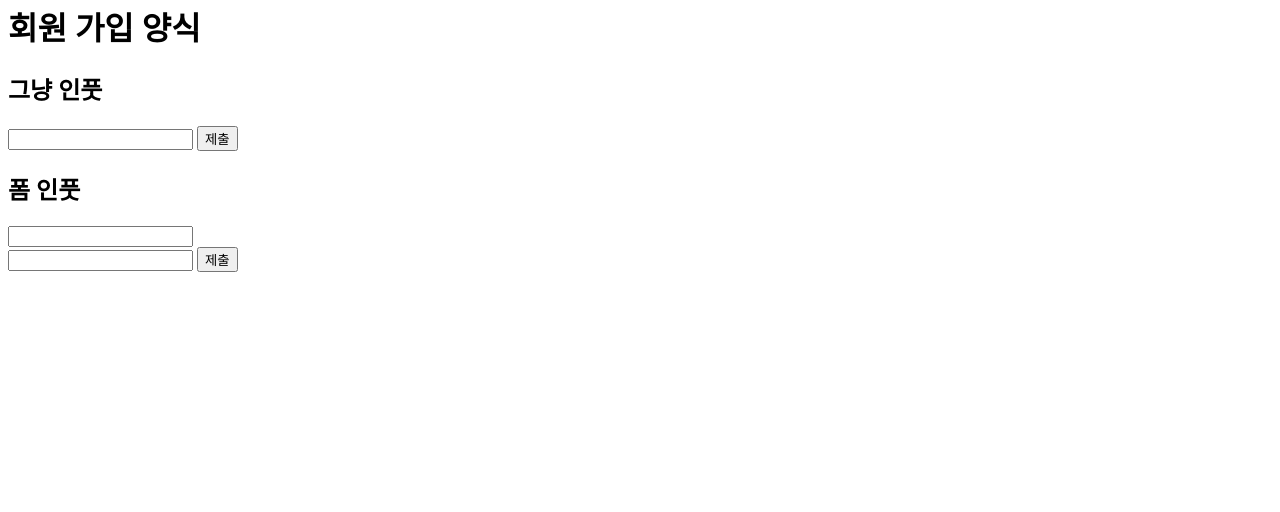
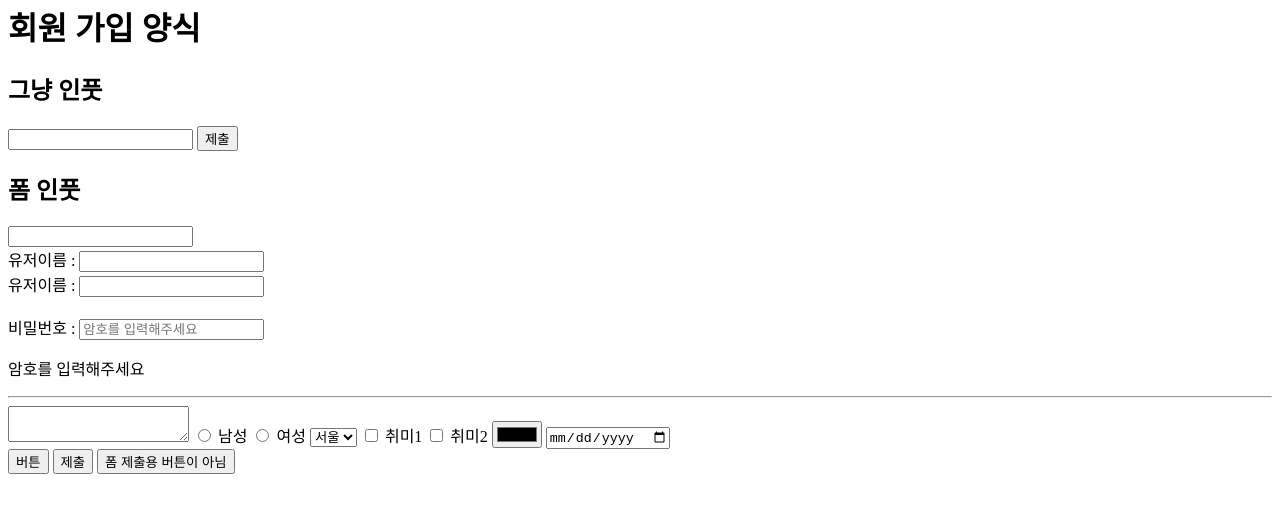
Before and after one commit to a1l1ke/260518_ex, a plain HTML site: page 02_form.html in a window 1280 px wide. Shown: the part 230-742 px from the top of the page. Drawn offline with Linux system fonts and the light colour scheme.

Commit message:
feat: HTML 폼 요소(label, radio, checkbox, select 등) 실습 내용 추가

```diff
--- a/02_form.html
+++ b/02_form.html
@@ -14,12 +14,51 @@
     <input />
     <button>제출</button>
     <h2>폼 인풋</h2>
-    <form>
+    <!-- form? -->
+    <!-- 주소창에 데이터를 전달하는 방식 : get -->
+    <!-- <form action="" method="get"> -->
+    <form action="https://search.naver.com/search.naver" method="get">
+      <!-- 나 자신 페이지로 감 -->
       <!-- form으로 묶으면 하위 Input에서 enter치면 제출 처리 (혹은 버튼 누르면) -->
       <!-- input에 name 안 붙여주면 주소창을 통해 전달 X -->
       <input /><br />
-      <input name="username" />
-      <button>제출</button>
+      <!-- <input name="username" /> -->
+      <!-- 유저이름 : <input name="username" /><br />
+      비밀번호 : <input name="password" /> -->
+      <!-- for는 name이 아니라 id -->
+      <label for="username">유저이름 : </label
+      ><input name="username" type="text" id="username" /><br />
+      <label>유저이름 : <input name="username" /><br /></label><br />
+      <label for="password">비밀번호 : </label
+      ><input
+        name="password"
+        id="password"
+        type="password"
+        placeholder="암호를 입력해주세요"
+      />
+      <p>암호를 입력해주세요</p>
+      <hr />
+      <!-- 큰 text input 여러줄 -->
+      <textarea name="long_text"> </textarea>
+      <input type="radio" name="gender" /> 남성
+      <input type="radio" name="gender" /> 여성
+      <select name="city">
+        <option>서울</option>
+        <option>부산</option>
+        <option>대전</option>
+      </select>
+      <input type="checkbox" name="hobby" value="1" /> 취미1
+      <input type="checkbox" name="hobby" value="2" /> 취미2
+      <!-- html5 -->
+      <input type="color" />
+      <input type="date" />
+      <br />
+      <!-- 둘이 실질적으로 같음 -->
+      <input type="button" value="버튼" />
+      <!-- <button>제출</button> -->
+      <button type="submit">제출</button>
+      <!-- submit -> form -->
+      <button type="button">폼 제출용 버튼이 아님</button>
     </form>
   </body>
 </html>
```
